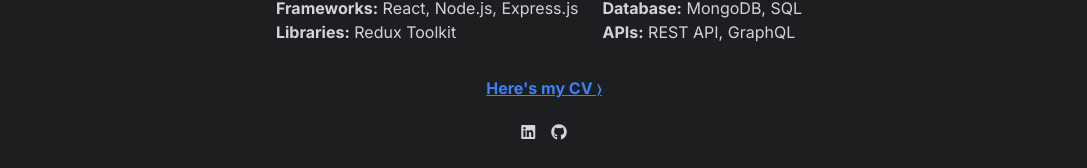
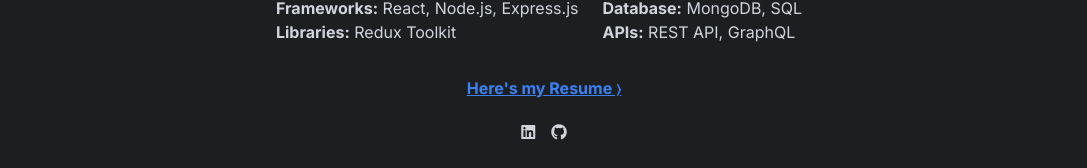
Before and after one commit to amrahs02/myportfolio, a React (Vite) app: page / in a window 1280 px wide. Shown: the part 524-692 px from the top of the page, without its empty margins (96-1183 px from the left). Built offline with nearby package versions, Linux system fonts and the light colour scheme.

Commit message:
Updated link text from CV to Resume in HomePage component for clarity

```diff
--- a/src/components/HomePage.jsx
+++ b/src/components/HomePage.jsx
@@ -59,7 +59,7 @@ const Homepage = () => {
             rel="noopener noreferrer"
             className="text-blue-500 font-bold underline hover:text-blue-700"
           >
-            Here's my CV 〉
+            Here's my Resume 〉
           </a>
         </motion.div>
         {/* Social Media Links */}
```
